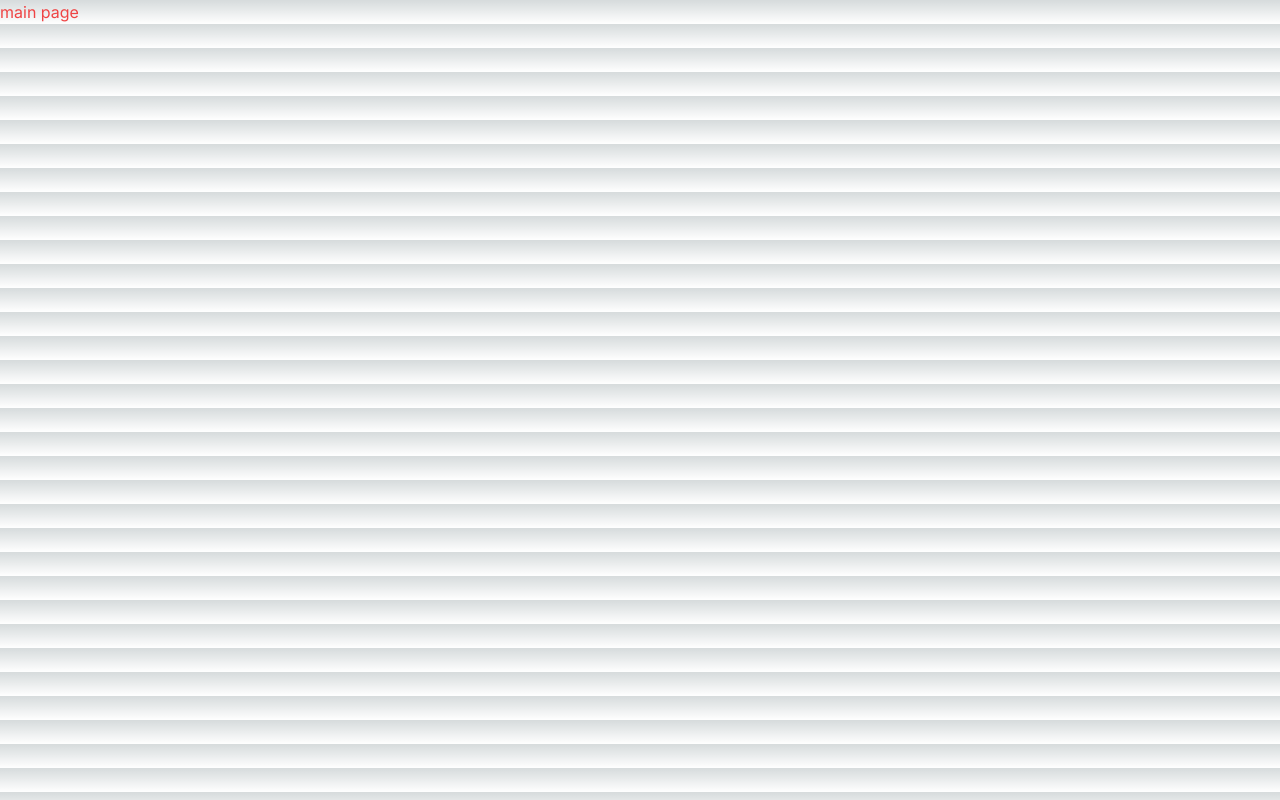
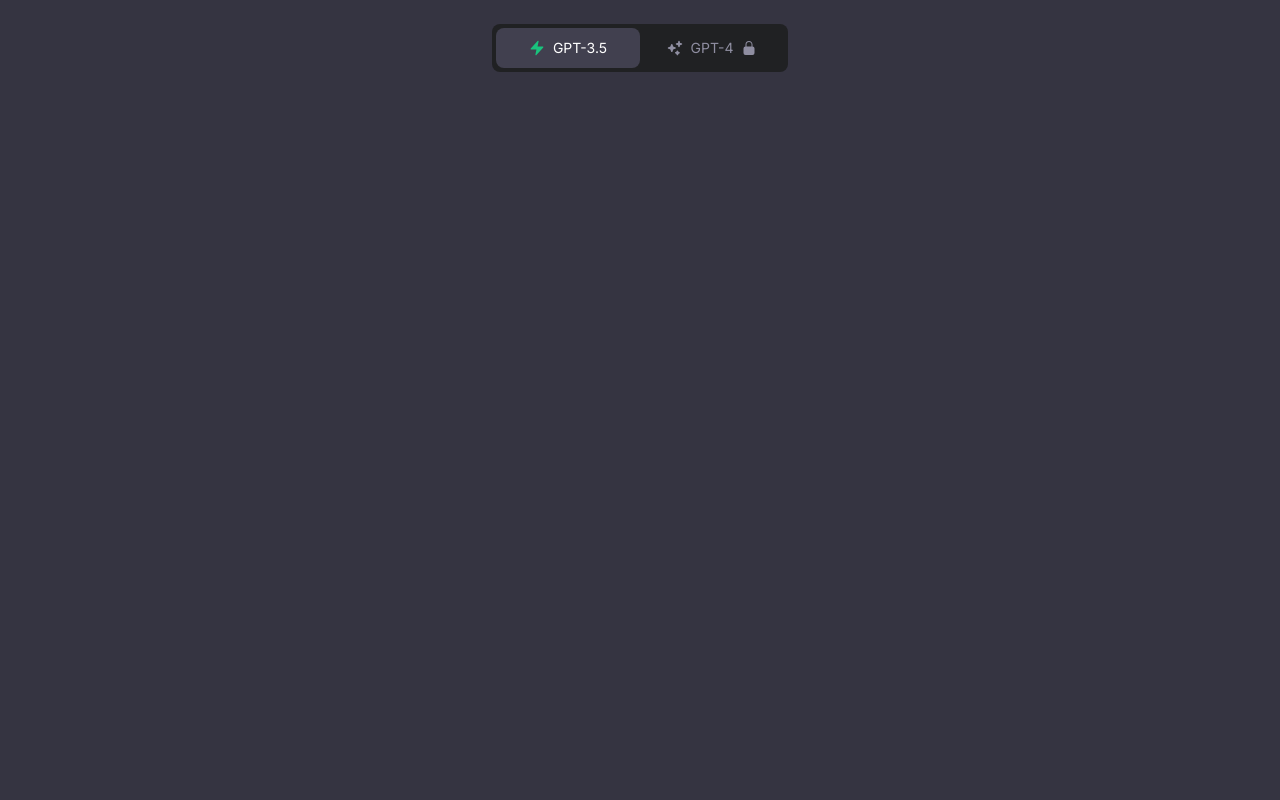
Before and after one commit to mmrakt/chat-gpt-clone, a Next.js app: page / in a window 1280 px wide. Built offline with nearby package versions, Linux system fonts and the light colour scheme.

Commit message:
add: header

```diff
--- /dev/null
+++ b/src/app/Lock.tsx
@@ -0,0 +1,22 @@
+const Lock = () => {
+  return (
+    <>
+      <svg
+        xmlns="http://www.w3.org/2000/svg"
+        viewBox="0 0 24 24"
+        fill="currentColor"
+        aria-hidden="true"
+        stroke-width="2"
+        className="h-4 w-4 ml-0.5 h-4 w-4 transition-colors sm:ml-0 group-hover/options:text-gray-50 -ml-2 group-hover/button:text-brand-purple"
+      >
+        <path
+          fill-rule="evenodd"
+          d="M12 1.5a5.25 5.25 0 00-5.25 5.25v3a3 3 0 00-3 3v6.75a3 3 0 003 3h10.5a3 3 0 003-3v-6.75a3 3 0 00-3-3v-3c0-2.9-2.35-5.25-5.25-5.25zm3.75 8.25v-3a3.75 3.75 0 10-7.5 0v3h7.5z"
+          clip-rule="evenodd"
+        ></path>
+      </svg>
+    </>
+  );
+};
+
+export default Lock;
--- /dev/null
+++ b/src/app/Star.tsx
@@ -0,0 +1,22 @@
+const Star = () => {
+  return (
+    <>
+      <svg
+        xmlns="http://www.w3.org/2000/svg"
+        viewBox="0 0 16 16"
+        fill="currentColor"
+        className="h-4 w-4 transition-colors group-hover/button:text-brand-purple"
+        width="16"
+        height="16"
+        stroke-width="2"
+      >
+        <path
+          d="M12.784 1.442a.8.8 0 0 0-1.569 0l-.191.953a.8.8 0 0 1-.628.628l-.953.19a.8.8 0 0 0 0 1.57l.953.19a.8.8 0 0 1 .628.629l.19.953a.8.8 0 0 0 1.57 0l.19-.953a.8.8 0 0 1 .629-.628l.953-.19a.8.8 0 0 0 0-1.57l-.953-.19a.8.8 0 0 1-.628-.629l-.19-.953h-.002ZM5.559 4.546a.8.8 0 0 0-1.519 0l-.546 1.64a.8.8 0 0 1-.507.507l-1.64.546a.8.8 0 0 0 0 1.519l1.64.547a.8.8 0 0 1 .507.505l.546 1.641a.8.8 0 0 0 1.519 0l.546-1.64a.8.8 0 0 1 .506-.507l1.641-.546a.8.8 0 0 0 0-1.519l-1.64-.546a.8.8 0 0 1-.507-.506L5.56 4.546Zm5.6 6.4a.8.8 0 0 0-1.519 0l-.147.44a.8.8 0 0 1-.505.507l-.441.146a.8.8 0 0 0 0 1.519l.44.146a.8.8 0 0 1 .507.506l.146.441a.8.8 0 0 0 1.519 0l.147-.44a.8.8 0 0 1 .506-.507l.44-.146a.8.8 0 0 0 0-1.519l-.44-.147a.8.8 0 0 1-.507-.505l-.146-.441Z"
+          fill="currentColor"
+        ></path>
+      </svg>
+    </>
+  );
+};
+
+export default Star;
--- a/src/app/layout.tsx
+++ b/src/app/layout.tsx
@@ -5,8 +5,8 @@
 const inter = Inter({ subsets: ["latin"] });
 
 export const metadata: Metadata = {
-  title: "Create Next App",
-  description: "Generated by create next app",
+  title: "ChatGPT Clone",
+  description: "ChatGPT Clone built with Next.js",
 };
 
 export default function RootLayout({
@@ -16,7 +16,10 @@
 }) {
   return (
     <html lang="en">
-      <body className={inter.className}>{children}</body>
+      <body className={inter.className}>
+        <main className="bg-gray-400 h-screen">{children}</main>
+        <aside className=""></aside>
+      </body>
     </html>
   );
 }
--- a/src/app/page.tsx
+++ b/src/app/page.tsx
@@ -1,6 +1,27 @@
 import Image from "next/image";
 import styles from "./page.module.css";
+import Star from "./star";
+import Lock from "./Lock";
 
 export default function Home() {
-  return <main className="text-red-500">main page</main>;
+  return (
+    <>
+      <header className="py-6 px-2 flex justify-center">
+        <div className=""></div>
+        <div className="flex bg-gray-200 rounded-lg p-1">
+          <button className="text-gray-700 flex justify-center items-center gap-2 py-2.5 bg-gray-500 w-36 rounded-lg ">
+            <Image src="/spark.svg" alt="" width={16} height={16} />
+            <span className="text-white text-sm">GPT-3.5</span>
+          </button>
+          <button className="text-gray-700 flex items-center gap-2 py-2.5  w-36 rounded justify-center">
+            {/* <Image src="/star.svg" alt="" width={16} height={16} /> */}
+            <Star />
+            <span className="text-sm">GPT-4</span>
+            <Lock />
+            {/* <Image src="/lock.svg" alt="" width={16} height={16} /> */}
+          </button>
+        </div>
+      </header>
+    </>
+  );
 }
--- a/tailwind.config.js
+++ b/tailwind.config.js
@@ -1,15 +1,25 @@
 /** @type {import('tailwindcss').Config} */
 module.exports = {
   content: [
-    './app/**/*.{js,ts,jsx,tsx,mdx}', // Note the addition of the `app` directory.
-    './pages/**/*.{js,ts,jsx,tsx,mdx}',
-    './components/**/*.{js,ts,jsx,tsx,mdx}',
+    "./app/**/*.{js,ts,jsx,tsx,mdx}", // Note the addition of the `app` directory.
+    "./pages/**/*.{js,ts,jsx,tsx,mdx}",
+    "./components/**/*.{js,ts,jsx,tsx,mdx}",
 
     // Or if using `src` directory:
-    './src/**/*.{js,ts,jsx,tsx,mdx}',
+    "./src/**/*.{js,ts,jsx,tsx,mdx}",
   ],
   theme: {
-    extend: {},
+    extend: {
+      colors: {
+        gray: {
+          200: "#202123",
+          400: "#353441",
+          500: "#41404F",
+          600: "#555869",
+          700: "#8F8EA1",
+        },
+      },
+    },
   },
   plugins: [],
-}
+};
```
Also changed, not shown: public/chat-gpt.svg (added), public/star.svg (deleted).
